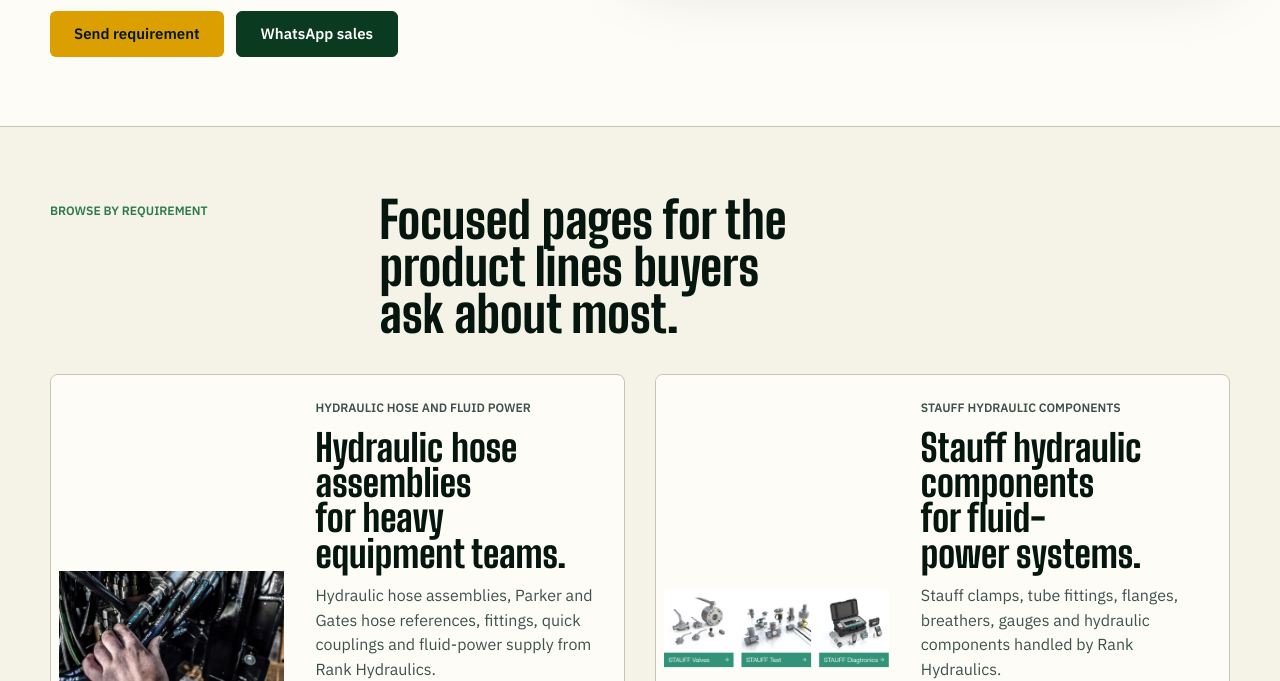
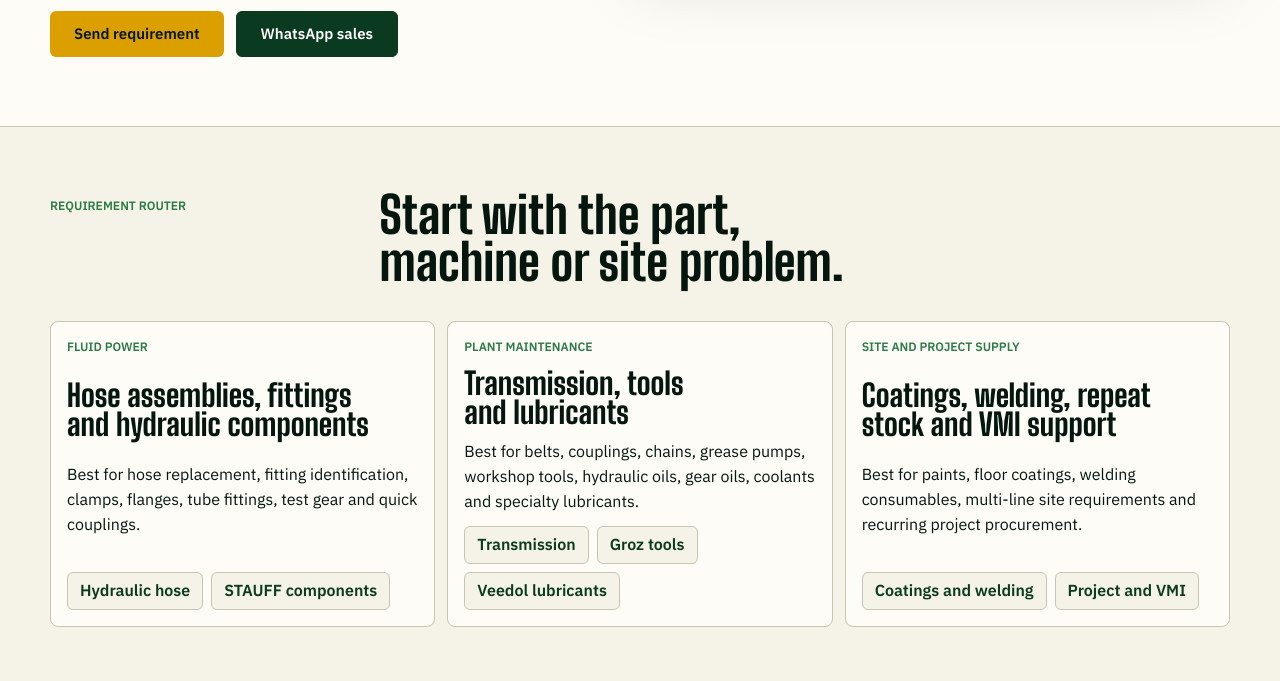
Before and after one commit to vikramraviprolu-code/rank-hydraulics-site, a website: page products.html in a window 1280 px wide. Shown: the part 720-1401 px from the top of the page. Drawn offline with Linux system fonts and the light colour scheme.

Commit message:
Strengthen product routing content

```diff
--- a/products.html
+++ b/products.html
@@ -206,6 +206,43 @@
         </div>
       </section>
 
+      <section class="requirement-router" aria-labelledby="products-router-title">
+        <div class="container split-heading">
+          <p class="eyebrow">Requirement router</p>
+          <h2 id="products-router-title">Start with the part, machine or site problem.</h2>
+        </div>
+        <div class="container router-grid" data-reveal-group>
+          <article class="router-card" data-reveal>
+            <p class="eyebrow">Fluid power</p>
+            <h3>Hose assemblies, fittings and hydraulic components</h3>
+            <p>Best for hose replacement, fitting identification, clamps, flanges, tube fittings, test gear and quick couplings.</p>
+            <div class="router-actions">
+              <a class="inline-link" href="hydraulic-hose-assemblies.html">Hydraulic hose</a>
+              <a class="inline-link" href="stauff-hydraulic-components.html">STAUFF components</a>
+            </div>
+          </article>
+          <article class="router-card" data-reveal>
+            <p class="eyebrow">Plant maintenance</p>
+            <h3>Transmission, tools and lubricants</h3>
+            <p>Best for belts, couplings, chains, grease pumps, workshop tools, hydraulic oils, gear oils, coolants and specialty lubricants.</p>
+            <div class="router-actions">
+              <a class="inline-link" href="power-transmission-belts.html">Transmission</a>
+              <a class="inline-link" href="groz-tools.html">Groz tools</a>
+              <a class="inline-link" href="veedol-lubricants.html">Veedol lubricants</a>
+            </div>
+          </article>
+          <article class="router-card" data-reveal>
+            <p class="eyebrow">Site and project supply</p>
+            <h3>Coatings, welding, repeat stock and VMI support</h3>
+            <p>Best for paints, floor coatings, welding consumables, multi-line site requirements and recurring project procurement.</p>
+            <div class="router-actions">
+              <a class="inline-link" href="industrial-coatings-welding.html">Coatings and welding</a>
+              <a class="inline-link" href="project-vmi-supply.html">Project and VMI</a>
+            </div>
+          </article>
+        </div>
+      </section>
+
       <section class="category-section" aria-labelledby="catalogue-title">
         <div class="container split-heading">
           <p class="eyebrow">Browse by requirement</p>
@@ -315,12 +352,12 @@
         </div>
         <div class="container buyer-question-grid" data-reveal-group>
           <article class="buyer-question" data-reveal>
-            <h3>What details should I send for a hydraulic hose assembly?</h3>
-            <p>Send the hose size or a clear sample photo, pressure rating, media, end fitting type, machine or site context, quantity and urgency.</p>
+            <h3>What details make a product enquiry useful?</h3>
+            <p>Send the product line, size or grade, clear photos, machine or site context, quantity, urgency and whether this is a one-time or repeat requirement.</p>
           </article>
           <article class="buyer-question" data-reveal>
-            <h3>Can one enquiry cover multiple product lines?</h3>
-            <p>Yes. Share hose, belt, tool, lubricant, coating, welding and VMI requirements together; Rank Hydraulics can route the enquiry by product line.</p>
+            <h3>Can one enquiry include multiple product lines?</h3>
+            <p>Yes. Rank Hydraulics can receive hose, fittings, belts, tools, lubricants, coatings, welding and VMI requirements together and route them by category.</p>
           </article>
           <article class="buyer-question" data-reveal>
             <h3>Which lubricant line is shown on the current site?</h3>
@@ -328,11 +365,11 @@
           </article>
           <article class="buyer-question" data-reveal>
             <h3>What should project or VMI teams include?</h3>
-            <p>Include the site or location, equipment list, recurring products, expected delivery window, urgency level and the site contact person.</p>
+            <p>Include site location, equipment list, recurring products, expected consumption, delivery window, urgency level and the site contact person.</p>
           </article>
           <article class="buyer-question" data-reveal>
-            <h3>Can Rank Hydraulics help with Stauff hydraulic components?</h3>
-            <p>The current material includes Stauff tube fittings, clamps, flanges, gauges, breathers and fluid-power component references.</p>
+            <h3>Can Rank help identify a part from a photo?</h3>
+            <p>A clear photo of the failed part, hose label, fitting end, belt marking, lubricant label or machine plate can help Rank ask the right follow-up questions.</p>
           </article>
           <article class="buyer-question" data-reveal>
             <h3>Are supplier logos formal authorization proof?</h3>
```
